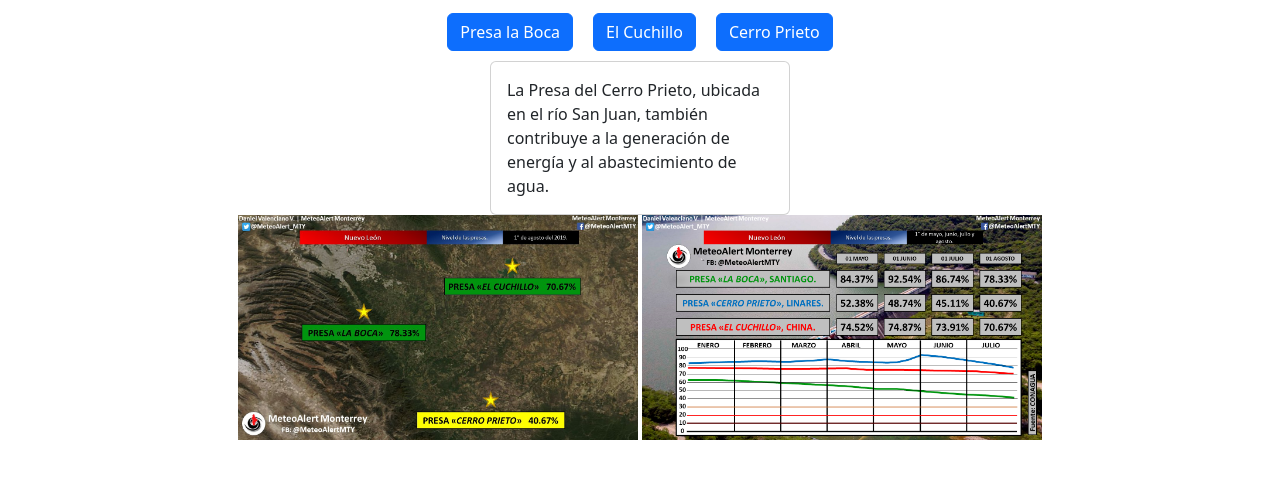
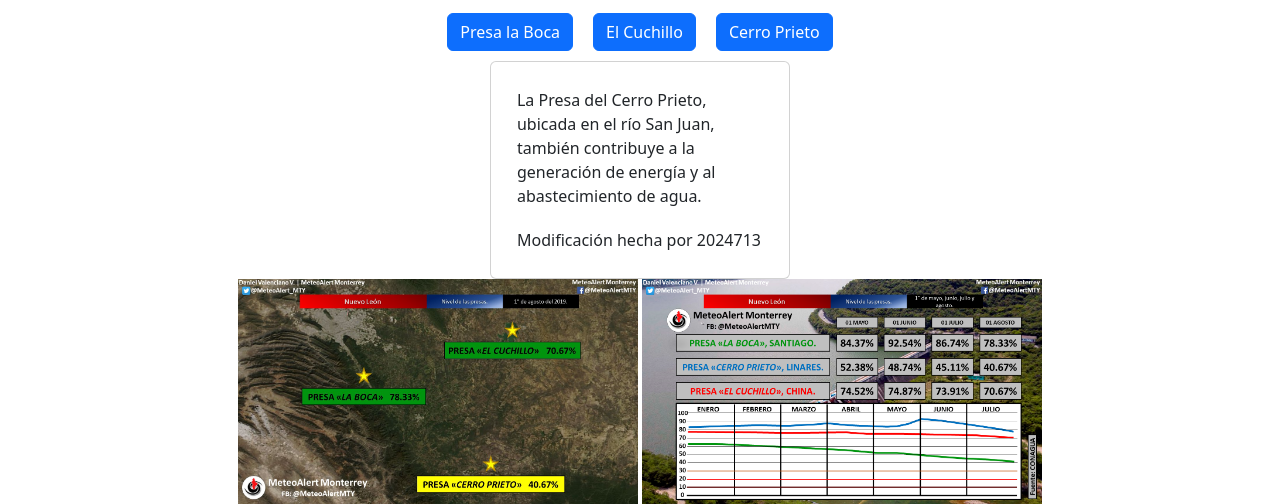
Before and after one commit to G30RG35/Laboratorio-6, a plain HTML site: page Pagina2.html in a window 1280 px wide. Both pictures are taken after a click on the button "Cerro Prieto". Shown: the part 375-879 px from the top of the page. Before the commit the page ends 815 px from the top, so only its background shows below. Drawn offline with nearby package versions, Linux system fonts and the light colour scheme.

Commit message:
2024713 modificación en pagina2

```diff
--- a/Pagina2.html
+++ b/Pagina2.html
@@ -128,9 +128,12 @@
                         <div class="collapse collapse-horizontal"
                             id="collapseWidthExample3">
                             <div class="card card-body" style="width: 300px;">
-                                La Presa del Cerro Prieto, ubicada en el río San
-                                Juan, también contribuye a la generación de
-                                energía y al abastecimiento de agua.
+                                <p>
+                                    La Presa del Cerro Prieto, ubicada en el río San
+                                    Juan, también contribuye a la generación de
+                                    energía y al abastecimiento de agua.
+                                </p>
+                                <p>Modificación hecha por 2024713</p>
                             </div>
                         </div>
                     </div>
```
Also changed, not shown: index.html (+1 -0 lines).
